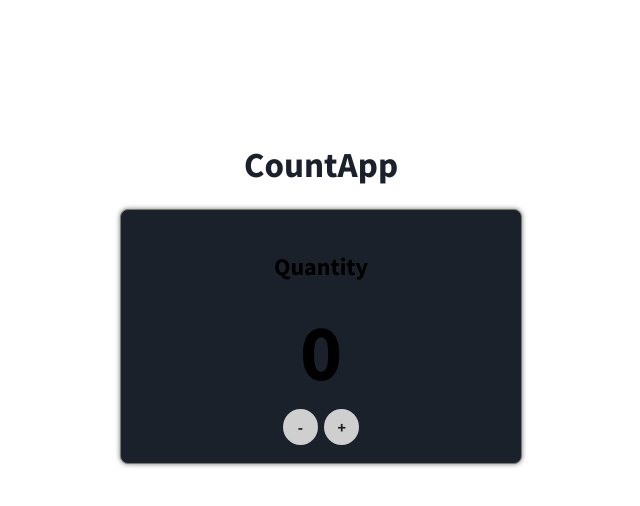
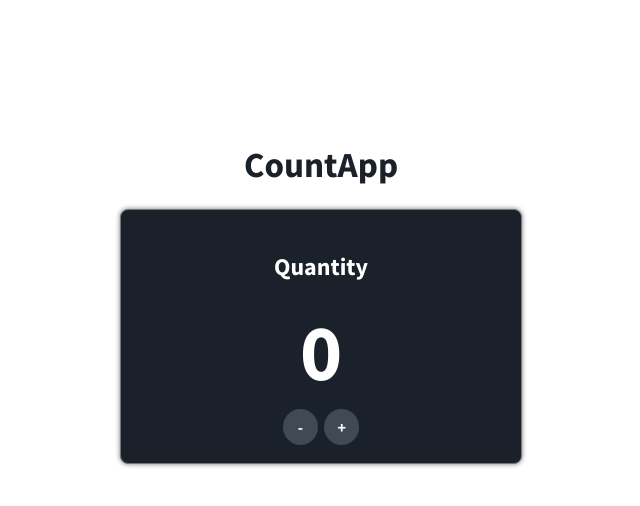
Before and after one commit to Oscartic/redux-demo, a React (Create React App) app: page / in a window 1280 px wide. Shown: the top 506 px of the page, without its empty margins (319-959 px from the left). Built offline with nearby package versions, Linux system fonts and the light colour scheme.

Commit message:
fix styles

```diff
--- a/src/App.css
+++ b/src/App.css
@@ -11,6 +11,7 @@ display: inline-block;
 margin: 0.1rem;
 }
 .card {
+  color: antiquewhite !important;
   display: table-column;
   background-color: #1a212a;
   text-align: center;
@@ -22,19 +23,21 @@ margin: 0.1rem;
   box-shadow: 0 0 5px #777;
   overflow: hidden;
 }
+.card h2 {
+  color: #fff;
+}
 .card strong {
   font-size: 5rem;
-
+  color: #fff;
   list-style: none;
 }
 .title {
   font-weight: 800;
   color: #1b212a;
 }
-.product :last-child {
-  border-bottom: none;
-}
 .button {
+  background-color: #414954;
+  color: #fff;
   cursor: pointer;
   margin: 0 0.2rem;
   padding: 0.5rem;
```
